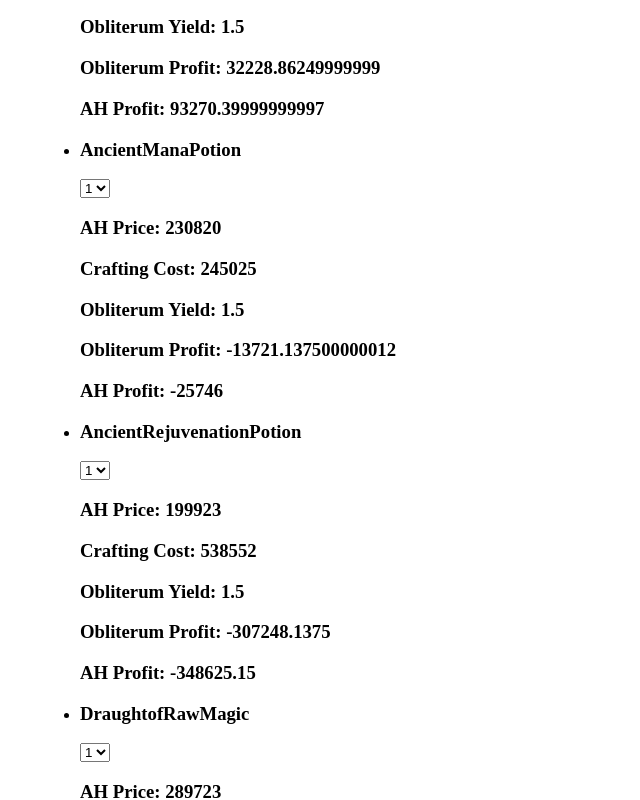
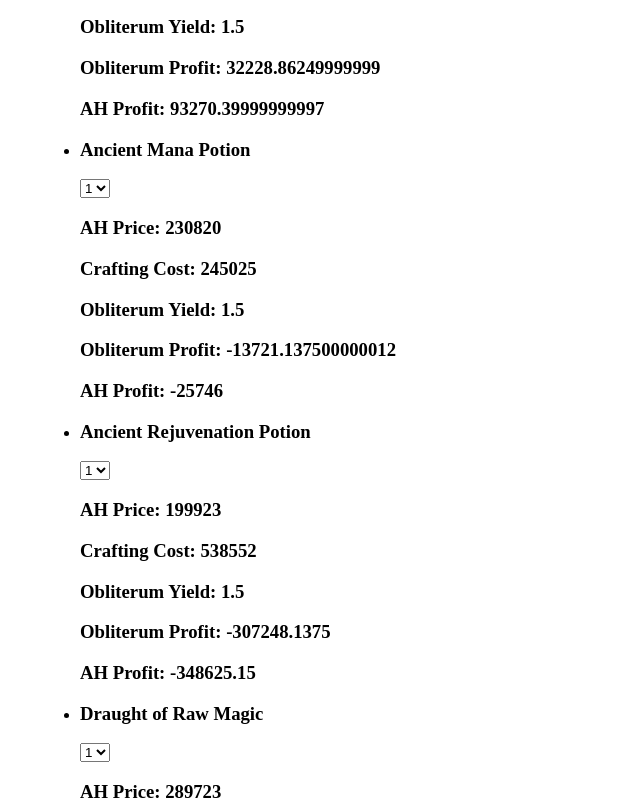
Before and after one commit to blaynem/lazy-gold-app, a React (Create React App) app: page / in a window 1280 px wide. Shown: the part 260-1060 px from the top of the page, without its empty margins (0-640 px from the left). Built offline with nearby package versions, Linux system fonts and the light colour scheme.

Commit message:
added avalanche elixir

```diff
--- a/src/components/ItemWrapper.js
+++ b/src/components/ItemWrapper.js
@@ -33,7 +33,7 @@ class ItemWrapper extends Component {
   }
   render() {
     const { rankValue } = this.state
-    const { itemData, itemName, obliterumData } = this.props
+    const { itemData, obliterumData } = this.props
     const { ObliterumYield } = this.props.craftingInfo
     // ahprice recieved from database
     const ahPrice = itemData.MarketValue
@@ -49,7 +49,7 @@ class ItemWrapper extends Component {
     const ahProfit = ahPrice * .95 - craftingCost
     return (
       <ItemLayout
-        name={itemName}
+        name={itemData.Name}
         rankValue={rankValue}
         handleChange={this.handleChange}
         ahPrice={ahPrice}
--- a/src/containers/Alchemy_Container.js
+++ b/src/containers/Alchemy_Container.js
@@ -30,7 +30,6 @@ class AlchemyContainer extends Component {
           key={item}
           craftingInfo={recipes[item]}
           itemData={items.data[names[item]]}
-          itemName={item}
           obliterumData={obliterumData}
           recipeItemsData={this.getRecipeItemsList(recipes[item])}
         />
@@ -40,7 +39,7 @@ class AlchemyContainer extends Component {
   render() {
     // in order to add another, you'll need to make sure the recipe is inside of recipes.js file.
     const firstRow = ["AncientHealingPotion", "AncientManaPotion", "AncientRejuvenationPotion"];
-    const secondRow = ["DraughtofRawMagic", "SylvanElixir"]
+    const secondRow = ["DraughtofRawMagic", "SylvanElixir", "AvalancheElixir"]
     return (
       <div>
         Alchemy page
--- a/src/recipes.js
+++ b/src/recipes.js
@@ -273,5 +273,60 @@ export const recipes = {
         ]
       }
     ]
+  },
+  "AvalancheElixir": {
+    "ItemId": 127839,
+    "ObliterumYield": 1.5,
+    "Name": "Avalanche Elixir",
+    "RecipeRank": [
+      {
+        "Rank": 1,
+        "Yield": 1,
+        "Reagents": [
+          {
+            "Id": 124103,
+            "Name": "Foxflower",
+            "Amount": 5
+          },
+          {
+            "Id": 127835,
+            "Name": "Ancient Mana Potion",
+            "Amount": 1
+          }
+        ]
+      },
+      {
+        "Rank": 2,
+        "Yield": 1,
+        "Reagents": [
+          {
+            "Id": 124103,
+            "Name": "Foxflower",
+            "Amount": 5
+          },
+          {
+            "Id": 127835,
+            "Name": "Ancient Mana Potion",
+            "Amount": 1
+          }
+        ]
+      },
+      {
+        "Rank": 3,
+        "Yield": 1.5,
+        "Reagents": [
+          {
+            "Id": 124103,
+            "Name": "Foxflower",
+            "Amount": 5
+          },
+          {
+            "Id": 127835,
+            "Name": "Ancient Mana Potion",
+            "Amount": 1
+          }
+        ]
+      }
+    ]
   }
 }
```
